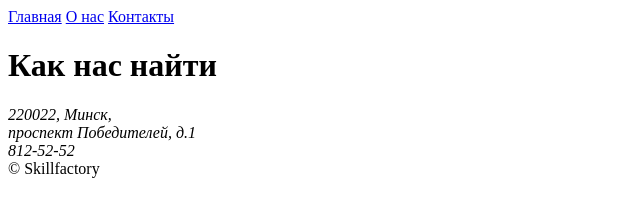
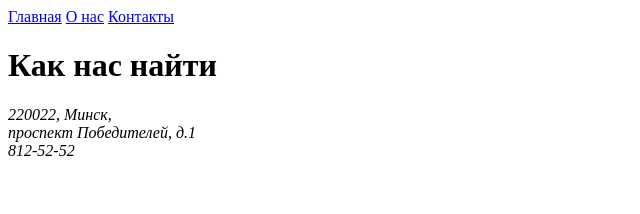
Before and after one commit to vlados812/site, a plain HTML site: page pages/pages/contacts.html in a window 1280 px wide. Shown: the full height of the page, 0-640 px from the left. Drawn offline with Linux system fonts and the light colour scheme.

Commit message:
Update contacts.html

```diff
--- a/pages/pages/contacts.html
+++ b/pages/pages/contacts.html
@@ -19,7 +19,7 @@
         </address>
     </main>
     <footer>
-            <span>&copy;&nbsp;Skillfactory</span>
+           <!-- <span>&copy;&nbsp;Skillfactory</span> -->
     </footer>
 </body>
 </html>
```
